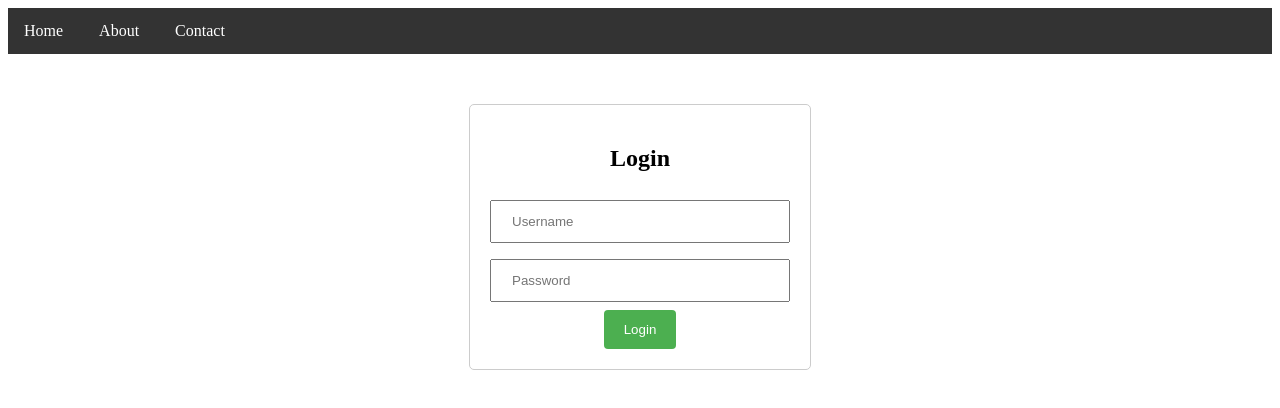
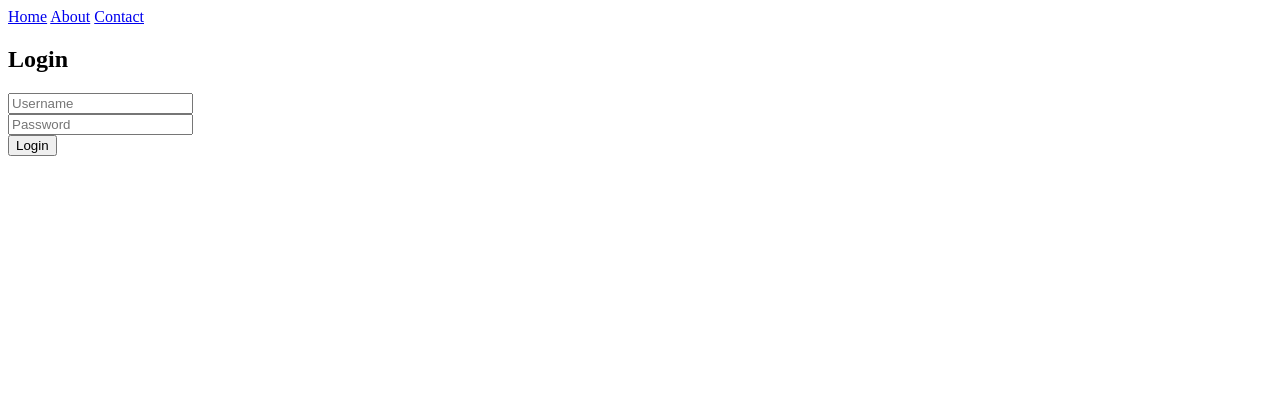
Before and after one commit to tydye7/startup, a plain HTML site: page index.html in a window 1280 px wide. Drawn offline with Linux system fonts and the light colour scheme.

Commit message:
"html landing page"

```diff
--- a/index.html
+++ b/index.html
@@ -2,61 +2,15 @@
 <html>
 <head>
   <title>Login Page</title>
-  <style>
-    /* CSS styles for the menu bar */
-    .menu {
-      background-color: #333;
-      overflow: hidden;
-    }
-
-    .menu a {
-      color: white;
-      display: inline-block;
-      padding: 14px 16px;
-      text-decoration: none;
-    }
-
-    .menu a:hover {
-      background-color: #111;
-    }
-
-    /* CSS styles for the login form */
-    .login-form {
-      margin: 50px auto;
-      width: 300px;
-      padding: 20px;
-      border: 1px solid #ccc;
-      border-radius: 5px;
-      text-align: center;
-    }
-
-    .login-form input[type="text"],
-    .login-form input[type="password"] {
-      width: 100%;
-      padding: 12px 20px;
-      margin: 8px 0;
-      box-sizing: border-box;
-    }
-
-    .login-form input[type="submit"] {
-      background-color: #4CAF50;
-      color: white;
-      padding: 12px 20px;
-      border: none;
-      border-radius: 4px;
-      cursor: pointer;
-    }
-  </style>
 </head>
 <body>
-  <!-- Menu bar -->
+
   <div class="menu">
-    <a href="#">Home</a>
-    <a href="#">About</a>
-    <a href="#">Contact</a>
+    <a href="home.html">Home</a>
+    <a href="about.html">About</a>
+    <a href="contact.html">Contact</a>
   </div>
 
-  <!-- Login form -->
   <div class="login-form">
     <h2>Login</h2>
     <form>
```
